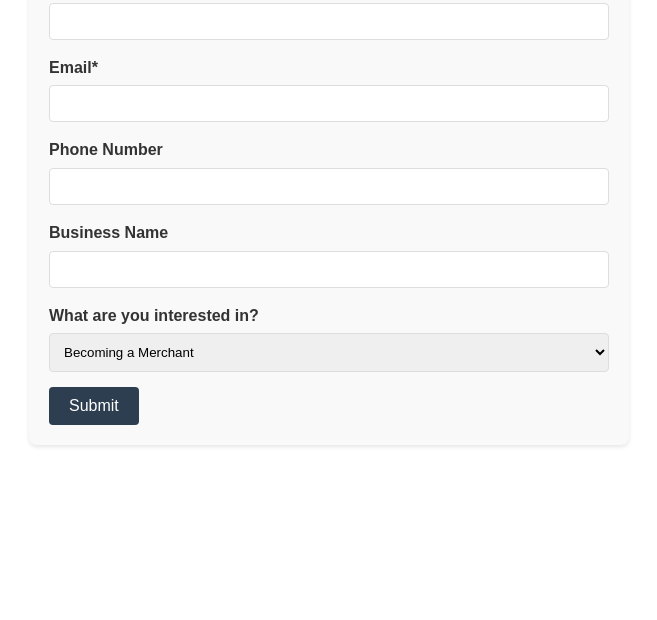
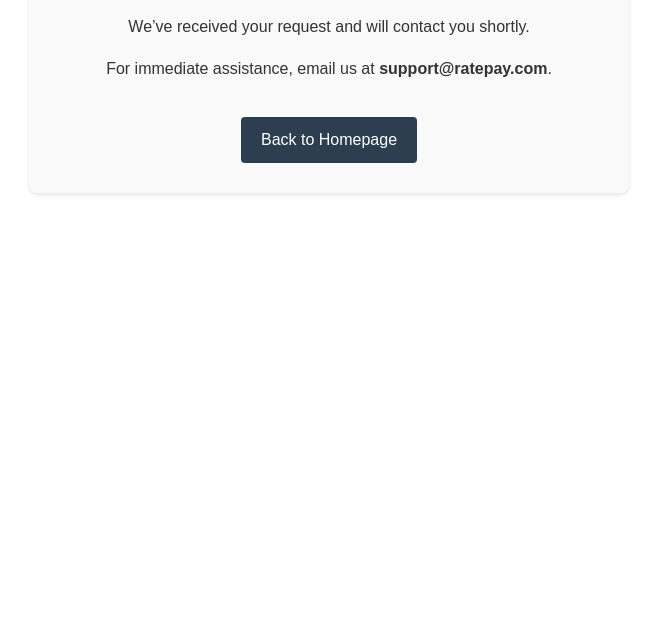
Before and after one commit to madhava-chowdappa/ratepay_thank_you_form, a plain HTML site: page index.html in a window 1280 px wide. Shown: the part 180-800 px from the top of the page, without its empty margins (311-968 px from the left). Drawn offline with Linux system fonts and the light colour scheme.

Commit message:
index.html

```diff
--- a/index.html
+++ b/index.html
@@ -3,7 +3,7 @@
 <head>
     <meta charset="UTF-8">
     <meta name="viewport" content="width=device-width, initial-scale=1.0">
-    <title>RatePay - Get Started</title>
+    <title>Thank You | RatePay</title>
     <style>
         body {
             font-family: Arial, sans-serif;
@@ -11,101 +11,36 @@
             margin: 0;
             padding: 20px;
             color: #333;
+            text-align: center;
             max-width: 600px;
-            margin: 0 auto;
+            margin: 50px auto;
         }
-        .form-container, .thank-you-message {
+        .thank-you-container {
             background: #f9f9f9;
-            padding: 20px;
+            padding: 30px;
             border-radius: 8px;
             box-shadow: 0 2px 4px rgba(0, 0, 0, 0.1);
         }
         h1 {
             color: #2c3e50;
-            font-size: 24px;
         }
-        label {
-            display: block;
-            margin-bottom: 5px;
-            font-weight: bold;
-        }
-        input, select {
-            width: 100%;
-            padding: 10px;
-            margin-bottom: 15px;
-            border: 1px solid #ddd;
-            border-radius: 4px;
-            box-sizing: border-box;
-        }
-        button {
+        .btn {
+            display: inline-block;
             background: #2c3e50;
             color: white;
-            border: none;
             padding: 10px 20px;
+            text-decoration: none;
             border-radius: 4px;
-            cursor: pointer;
-            font-size: 16px;
-        }
-        button:hover {
-            background: #1a252f;
-        }
-        .thank-you-message {
-            display: none; /* Hidden by default */
+            margin-top: 20px;
         }
     </style>
 </head>
 <body>
-    <!-- Lead Form (shown by default) -->
-    <div class="form-container" id="leadForm">
-        <h1>Get Started with RatePay</h1>
-        <p>Fill out the form below, and our team will contact you shortly.</p>
-        <form id="ratepayForm" onsubmit="return submitForm(event)">
-            <label for="name">Full Name*</label>
-            <input type="text" id="name" name="name" required>
-
-            <label for="email">Email*</label>
-            <input type="email" id="email" name="email" required>
-
-            <label for="phone">Phone Number</label>
-            <input type="tel" id="phone" name="phone">
-
-            <label for="business">Business Name</label>
-            <input type="text" id="business" name="business">
-
-            <label for="interest">What are you interested in?</label>
-            <select id="interest" name="interest">
-                <option value="merchant">Becoming a Merchant</option>
-                <option value="customer">Payment Solutions</option>
-                <option value="partner">Partnership</option>
-            </select>
-
-            <button type="submit">Submit</button>
-        </form>
+    <div class="thank-you-container">
+        <h1>Thank You for Contacting RatePay!</h1>
+        <p>We’ve received your request and will contact you shortly.</p>
+        <p>For immediate assistance, email us at <strong>support@ratepay.com</strong>.</p>
+        <a href="https://www.ratepay.com" class="btn">Back to Homepage</a>
     </div>
-
-    <!-- Thank-You Message (hidden until submission) -->
-    <div class="thank-you-message" id="thankYouMessage">
-        <h1>Thank You for Your Interest in RatePay!</h1>
-        <p>We’ve received your details and will contact you shortly. If you have any questions, email us at <strong>support@ratepay.com</strong>.</p>
-        <p><strong>Your RatePay Team</strong></p>
-    </div>
-
-    <!-- Simple JavaScript to handle form submission -->
-    <script>
-        function submitForm(event) {
-            event.preventDefault(); // Prevents page reload
-
-            // Here, you'd typically send the form data to your backend (e.g., via fetch/API).
-            // For demo purposes, we'll just show the thank-you message.
-
-            document.getElementById("leadForm").style.display = "none";
-            document.getElementById("thankYouMessage").style.display = "block";
-
-            // Optional: Reset form after submission
-            document.getElementById("ratepayForm").reset();
-
-            return false;
-        }
-    </script>
 </body>
 </html>
```
